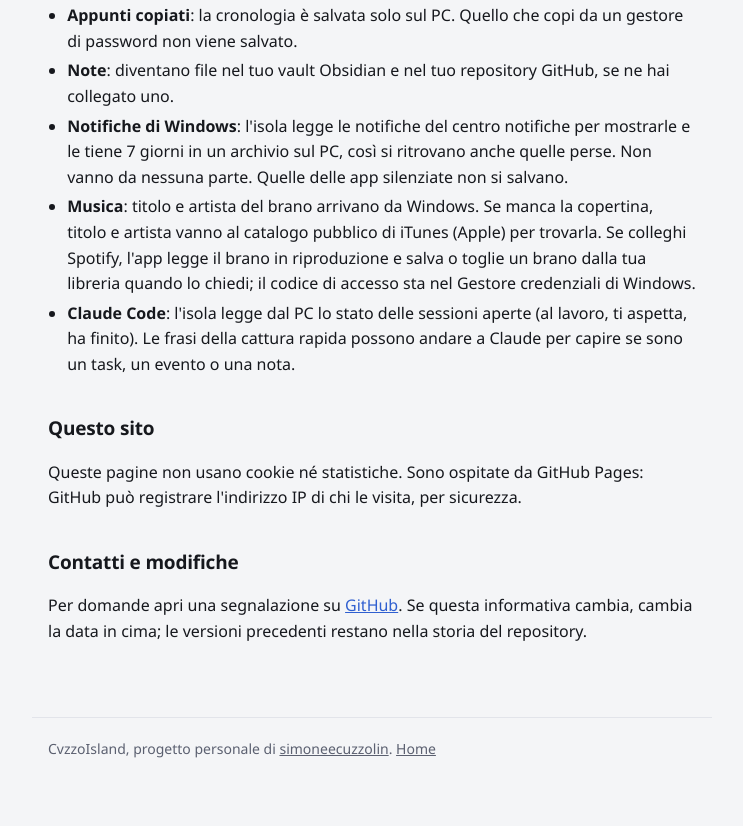
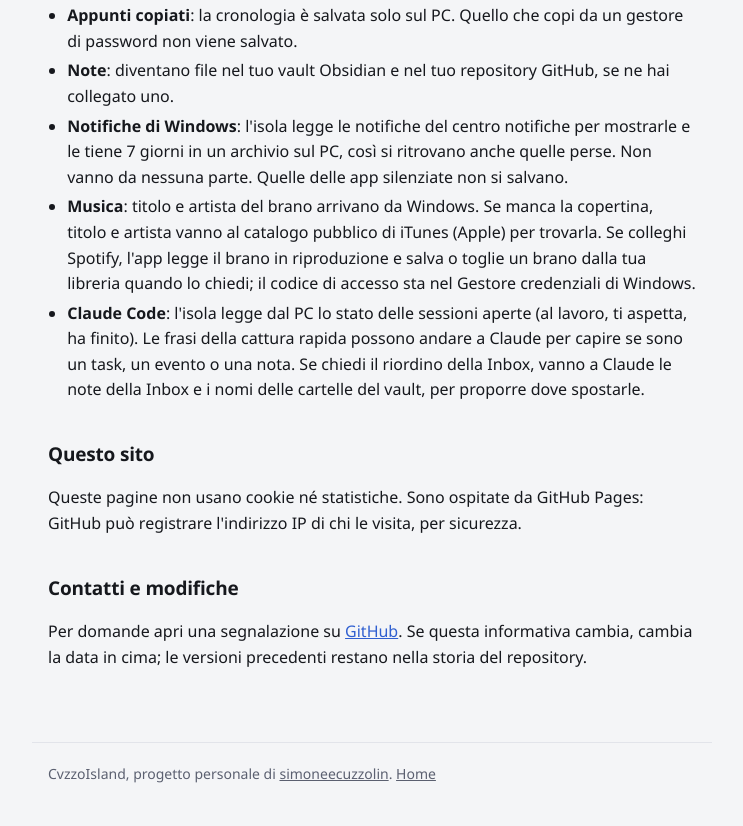
Before and after one commit to simoneecuzzolin/simoneecuzzolin.github.io, a plain HTML site: page cvzzoisland/privacy.html in a window 1280 px wide. Shown: the part 1197-2023 px from the top of the page, without its empty margins (268-1011 px from the left). Before the commit the page ends 1997 px from the top, so only its background shows below. Drawn offline with Linux system fonts and the light colour scheme.

Commit message:
Informativa: le note della Inbox a Claude quando si chiede il riordino

```diff
--- a/cvzzoisland/privacy.html
+++ b/cvzzoisland/privacy.html
@@ -35,7 +35,7 @@
     <li><strong>Note</strong>: diventano file nel tuo vault Obsidian e nel tuo repository GitHub, se ne hai collegato uno.</li>
     <li><strong>Notifiche di Windows</strong>: l'isola legge le notifiche del centro notifiche per mostrarle e le tiene 7 giorni in un archivio sul PC, così si ritrovano anche quelle perse. Non vanno da nessuna parte. Quelle delle app silenziate non si salvano.</li>
     <li><strong>Musica</strong>: titolo e artista del brano arrivano da Windows. Se manca la copertina, titolo e artista vanno al catalogo pubblico di iTunes (Apple) per trovarla. Se colleghi Spotify, l'app legge il brano in riproduzione e salva o toglie un brano dalla tua libreria quando lo chiedi; il codice di accesso sta nel Gestore credenziali di Windows.</li>
-    <li><strong>Claude Code</strong>: l'isola legge dal PC lo stato delle sessioni aperte (al lavoro, ti aspetta, ha finito). Le frasi della cattura rapida possono andare a Claude per capire se sono un task, un evento o una nota.</li>
+    <li><strong>Claude Code</strong>: l'isola legge dal PC lo stato delle sessioni aperte (al lavoro, ti aspetta, ha finito). Le frasi della cattura rapida possono andare a Claude per capire se sono un task, un evento o una nota. Se chiedi il riordino della Inbox, vanno a Claude le note della Inbox e i nomi delle cartelle del vault, per proporre dove spostarle.</li>
   </ul>
 
   <h2>Questo sito</h2>
```
